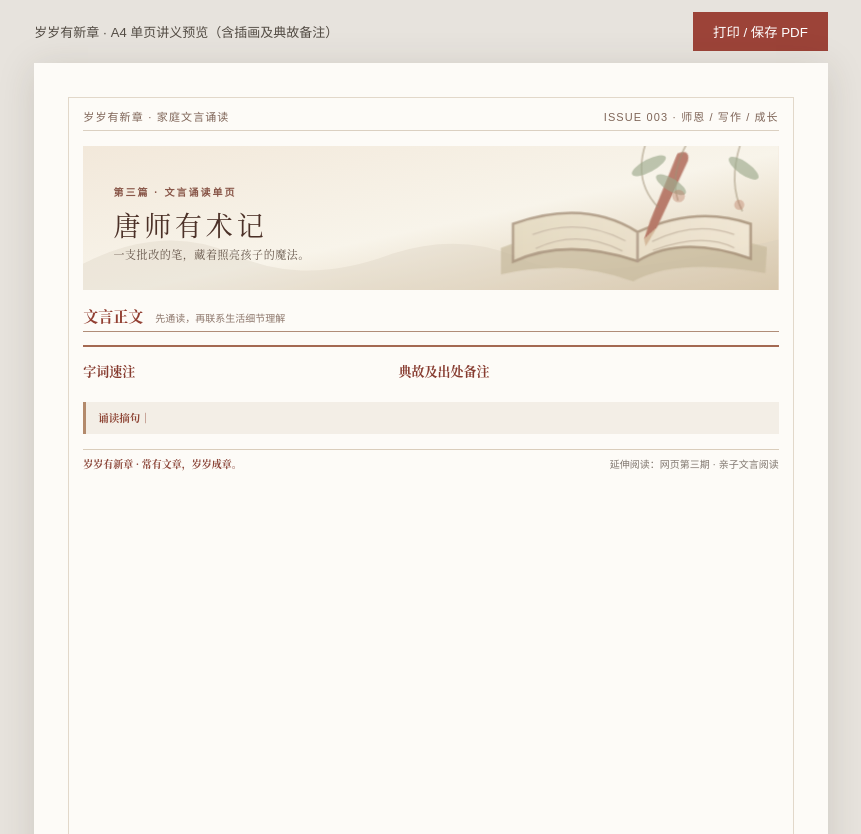
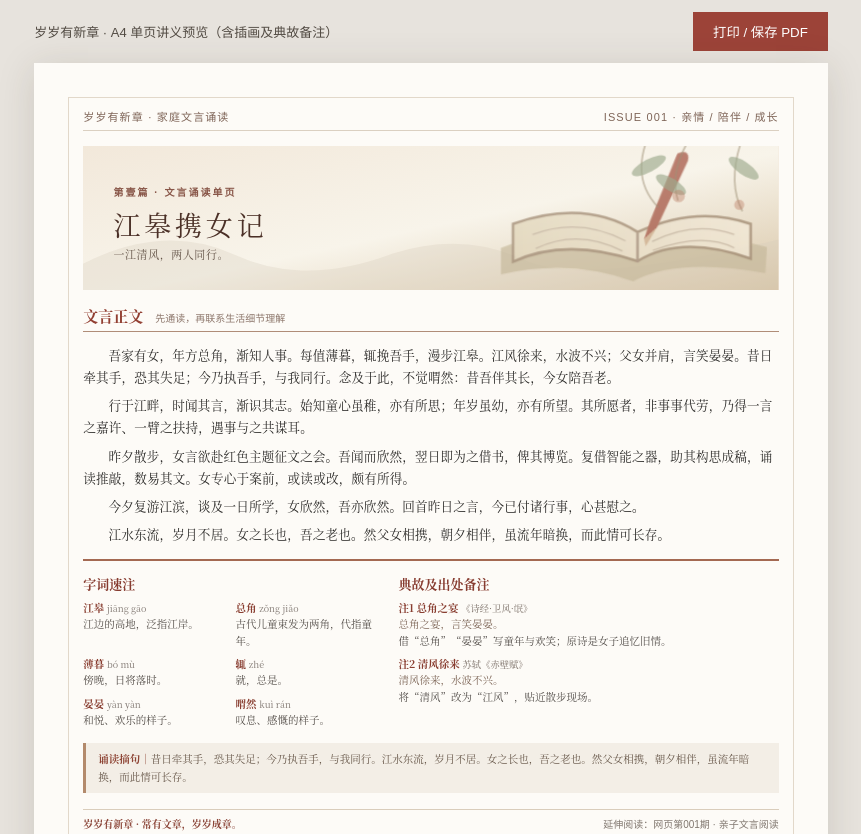
Before and after one commit to nikon2023/suishi-jiaji, a website: page print.html in a window 1280 px wide. Shown: the top 834 px of the page, without its empty margins (209-1070 px from the left). Drawn offline with Linux system fonts and the light colour scheme.

Commit message:
fix(print): correct inline script newline and verify syntax

```diff
--- a/print.html
+++ b/print.html
@@ -62,7 +62,8 @@
  const roman=['001','002','003'][i]||String(i+1).padStart(3,'0');
  const c=['壹','贰','叁'][i]||String(i+1);
  document.title='第'+roman+'期《'+e.title+'》· A4 单页讲义';
- one('#num').textContent='ISSUE '+roman+' · '+e.theme.join(' / ');\n one('#footerIssue').textContent='延伸阅读：网页第'+roman+'期 · 亲子文言阅读';
+ one('#num').textContent='ISSUE '+roman+' · '+e.theme.join(' / ');
+ one('#footerIssue').textContent='延伸阅读：网页第'+roman+'期 · 亲子文言阅读';
  one('#title').textContent=e.title;
  one('#subtitle').textContent=e.subtitle||'一篇家常事，一卷成长记。';
  one('#subtitleShort').textContent='第'+c+'篇 · 文言诵读单页';
```
